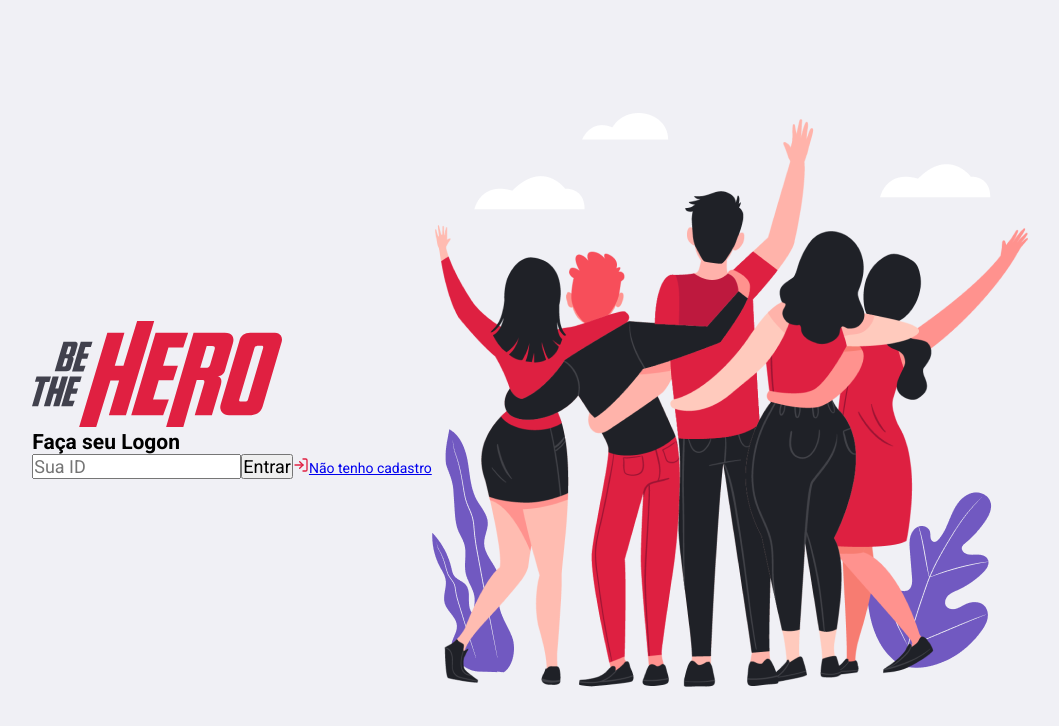
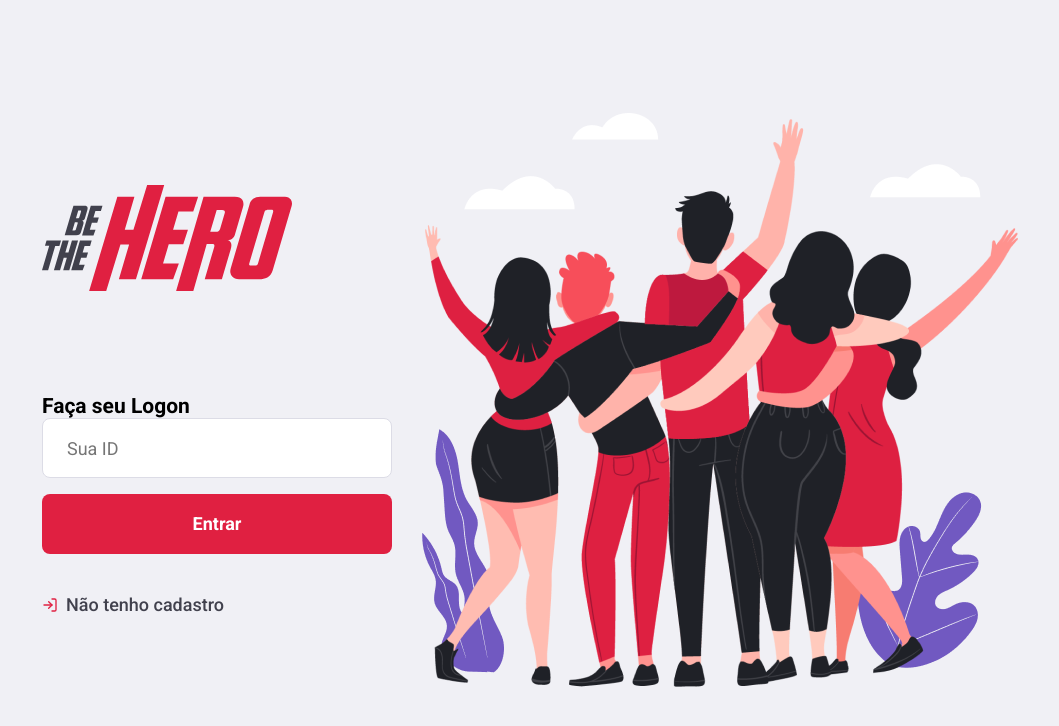
Before and after one commit to eduardoalba/be-the-hero, a React (Create React App) app in the folder frontend/: page / in a window 1280 px wide. Shown: the top 726 px of the page, without its empty margins (110-1169 px from the left). Built offline with nearby package versions, Linux system fonts and the light colour scheme.

Commit message:
adicionar estilo na tela de logon

```diff
--- a/frontend/src/global.css
+++ b/frontend/src/global.css
@@ -20,3 +20,33 @@ input, button, textarea {
 button {
     cursor: pointer;
 }
+
+form input {
+  width: 100%;
+  height: 60px;
+  color: #333;
+  border: 1px solid #dcdce6;
+  border-radius: 8px;
+  padding: 0 24px;
+}
+
+.button {
+    width: 100%;
+    height: 60px;
+    background-color: #e02041;
+    border: 0;
+    border-radius: 8px;
+    color: #fff;
+    font-weight: 700;
+    margin-top: 16px;
+    display: inline-block;
+    text-align: center;
+    text-decoration: none;
+    font-size: 18px;
+    line-height: 60px;
+    transition: filter 0.2s;
+}
+
+.button:hover {
+    filter: brightness(90%);
+}
--- a/frontend/src/pages/Logon/styles.css
+++ b/frontend/src/pages/Logon/styles.css
@@ -8,3 +8,33 @@
     align-items: center;
     justify-content: center;
 }
+
+.logon-container section.form {
+    width: 100%;
+    max-width: 350px;
+    margin-right: 30px;
+}
+
+.logon-container section.form form {
+    margin-top: 100px;
+}
+
+.logon-container section.form form a {
+    display: flex;
+    align-items: center;
+    margin-top: 40px;
+    color: #41414d;
+    font-size: 18px;
+    text-decoration: none;
+    font-weight: 500;
+    transition: opacity 0.2s;
+}
+
+
+.logon-container section.form form a svg {
+    margin-right: 8px;
+}
+
+.logon-container section.form form a:hover {
+    opacity: 0.8;
+}
```
